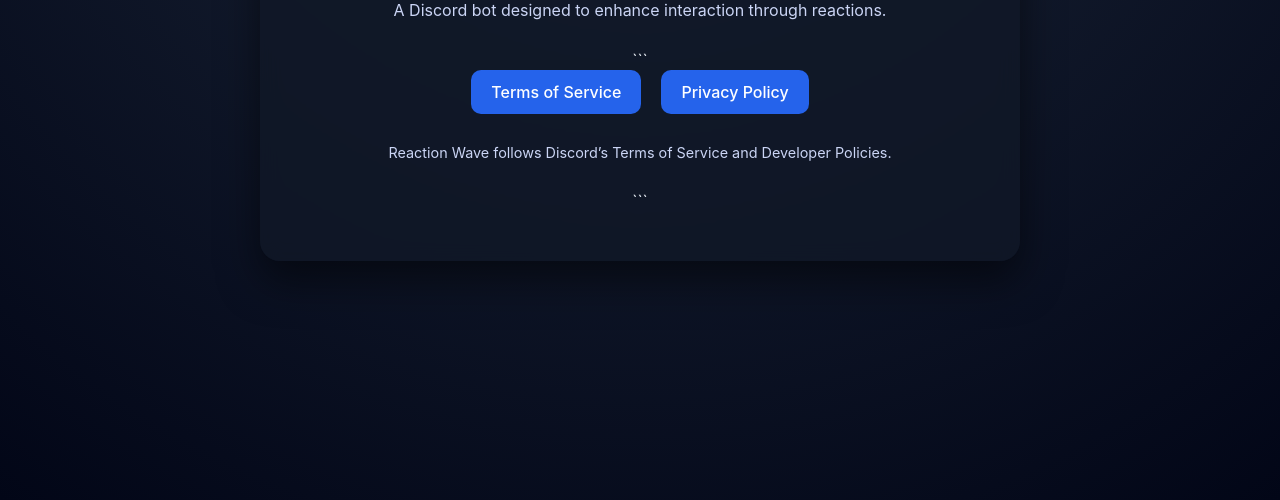
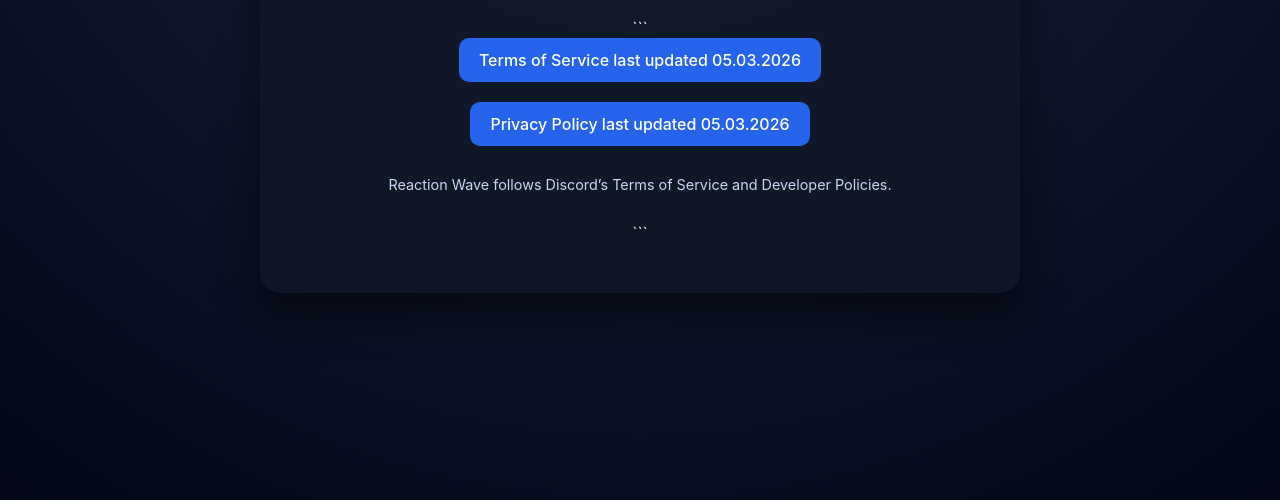
Before and after one commit to grantace2001/reactionwavespolicy-, a plain HTML site: page index.html in a window 1280 px wide. Shown: the part 380-880 px from the top of the page. Drawn offline with Linux system fonts and the light colour scheme.

Commit message:
Update description and links in index.html

````diff
--- a/index.html
+++ b/index.html
@@ -66,13 +66,13 @@
   <div class="container">
     <h1>🌊 Reaction Wave</h1>
     <p>
-      A Discord bot designed to enhance interaction through reactions.
+      A Discord bot designed to enhance interaction through reaction roles.
     </p>
 
 ```
 <div class="links">
-  <a href="terms.html">Terms of Service</a>
-  <a href="privacy.html">Privacy Policy</a>
+  <a href="terms.html">Terms of Service last updated 05.03.2026</a>
+  <a href="privacy.html">Privacy Policy last updated 05.03.2026</a>
 </div>
 
 <div class="footer">
````
